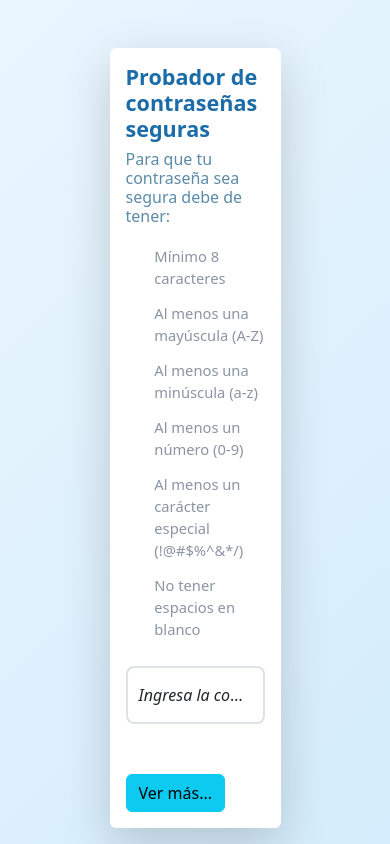
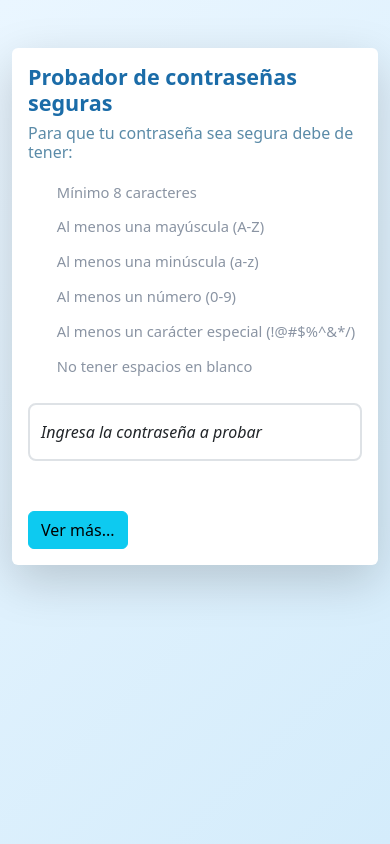
Before and after one commit to Hazenuzt/RegExpLIC, a plain HTML site: page index.html in a window 390 px wide. Drawn offline with Linux system fonts and the light colour scheme.

Commit message:
Refactor HTML structure for password tester

```diff
--- a/index.html
+++ b/index.html
@@ -12,7 +12,7 @@
     <body>
         <div class="container-md">
             <div class="row">
-                <div class="col-6 mx-auto">
+                <div class="col-12 col-md-8 col-lg-6 mx-auto">
                     <div class="shadow-lg p-3 mt-5 bg-body rounded">
                         <div class="row">
                             <div class="col-12">
```
